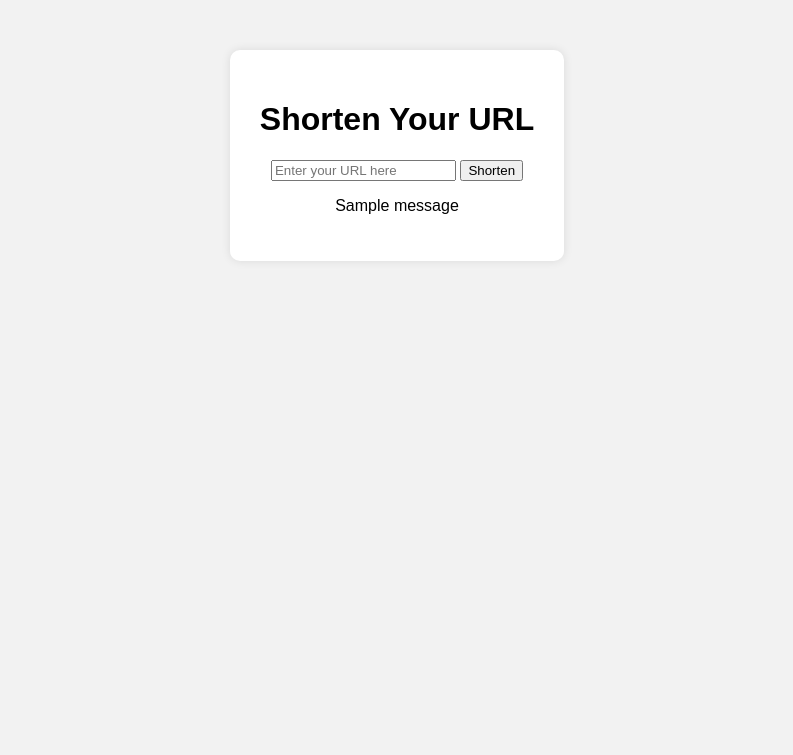
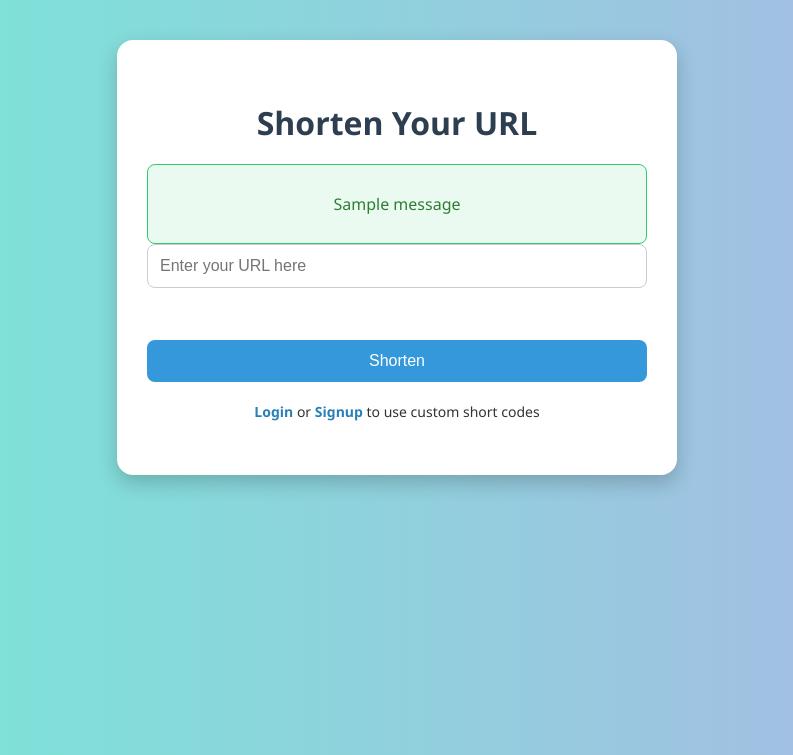
Before and after one commit to sahilshilimkar19/url-shortner, a Flask app: page / in a window 1280 px wide. Shown: the top 755 px of the page, without its empty margins (243-1036 px from the left). Run offline with Flask 3, Linux system fonts and the light colour scheme; one stand-in notice (Sample message) is shown.

Commit message:
Add user authentication, session handling, dashboard, and custom short URL feature

```diff
--- a/app/main.py
+++ b/app/main.py
@@ -1,36 +1,44 @@
-from flask import Flask, render_template, request, redirect, flash, url_for
+from flask import Flask, render_template, request, redirect, flash, url_for, session
 from app.db import init_db, get_db_connection
-import string, random
+from werkzeug.security import generate_password_hash, check_password_hash
+import string
+import random
 
 app = Flask(__name__)
-app.secret_key = 'your_secret_key'  # Needed for flash messages
+app.secret_key = 'your_secret_key'  # Use env variable in production
 
-init_db()  # Create DB on startup
+init_db()  # Creates tables on startup
 
+# Utility: generate random short code
 def generate_short_code(length=6):
     return ''.join(random.choices(string.ascii_letters + string.digits, k=length))
 
+# Home Page – handles form & display
 @app.route("/", methods=["GET", "POST"])
 def home():
     if request.method == "POST":
         original_url = request.form["original_url"]
-        short_code = generate_short_code()
+        custom_code = request.form.get("custom_code")
+        user_id = session.get("user_id")
+
+        short_code = custom_code if user_id and custom_code else generate_short_code()
 
         conn = get_db_connection()
         try:
             conn.execute(
-                "INSERT INTO urls (original_url, short_code) VALUES (?, ?)",
-                (original_url, short_code)
+                "INSERT INTO urls (original_url, short_code, user_id) VALUES (?, ?, ?)",
+                (original_url, short_code, user_id)
             )
             conn.commit()
-            flash(f"Short URL: http://127.0.0.1:5000/{short_code}")
-        except Exception as e:
-            flash("Error: Could not shorten the URL. Try again.")
+            flash(f"Short URL: {request.host_url}{short_code}")
+        except:
+            flash("Short code already in use or error occurred.")
         finally:
             conn.close()
 
     return render_template("index.html")
 
+# Redirect route
 @app.route("/<short_code>")
 def redirect_url(short_code):
     conn = get_db_connection()
@@ -44,3 +52,65 @@ def redirect_url(short_code):
         return redirect(result["original_url"])
     else:
         return "URL not found", 404
+
+# Signup route
+@app.route("/signup", methods=["GET", "POST"])
+def signup():
+    if request.method == "POST":
+        username = request.form["username"]
+        password = request.form["password"]
+        password_hash = generate_password_hash(password)
+
+        conn = get_db_connection()
+        try:
+            conn.execute("INSERT INTO users (username, password_hash) VALUES (?, ?)", (username, password_hash))
+            conn.commit()
+            flash("Account created! Please log in.")
+            return redirect(url_for("login"))
+        except:
+            flash("Username already exists.")
+        finally:
+            conn.close()
+
+    return render_template("signup.html")
+
+# Login route
+@app.route("/login", methods=["GET", "POST"])
+def login():
+    if request.method == "POST":
+        username = request.form["username"]
+        password = request.form["password"]
+
+        conn = get_db_connection()
+        user = conn.execute("SELECT * FROM users WHERE username = ?", (username,)).fetchone()
+        conn.close()
+
+        if user and check_password_hash(user["password_hash"], password):
+            session["user_id"] = user["id"]
+            session["username"] = user["username"]
+            flash("Logged in successfully.")
+            return redirect(url_for("home"))
+        else:
+            flash("Invalid credentials.")
+
+    return render_template("login.html")
+
+# Logout route
+@app.route("/logout")
+def logout():
+    session.clear()
+    flash("Logged out.")
+    return redirect(url_for("home"))
+
+# Dashboard to view user’s URLs
+@app.route("/dashboard")
+def dashboard():
+    if "user_id" not in session:
+        flash("Please login to access your dashboard.")
+        return redirect(url_for("login"))
+
+    conn = get_db_connection()
+    urls = conn.execute("SELECT * FROM urls WHERE user_id = ?", (session["user_id"],)).fetchall()
+    conn.close()
+
+    return render_template("dashboard.html", urls=urls)
--- a/app/templates/index.html
+++ b/app/templates/index.html
@@ -7,11 +7,8 @@
 <body>
     <div class="container">
         <h1>Shorten Your URL</h1>
-        <form method="POST">
-            <input type="url" name="original_url" placeholder="Enter your URL here" required>
-            <button type="submit">Shorten</button>
-        </form>
 
+        <!-- Flash messages -->
         {% with messages = get_flashed_messages() %}
           {% if messages %}
             <div class="flash">
@@ -21,6 +18,33 @@
             </div>
           {% endif %}
         {% endwith %}
+
+        <!-- URL form -->
+        <form method="POST">
+            <input type="url" name="original_url" placeholder="Enter your URL here" required><br>
+
+            {% if session.username %}
+                <input type="text" name="custom_code" placeholder="Custom short code (optional)">
+            {% endif %}
+
+            <button type="submit">Shorten</button>
+        </form>
+
+        <!-- Auth Links -->
+        <div class="auth-links">
+            {% if session.username %}
+                <p>
+                    Logged in as <strong>{{ session.username }}</strong> |
+                    <a href="/dashboard">Dashboard</a> |
+                    <a href="/logout">Logout</a>
+                </p>
+            {% else %}
+                <p>
+                    <a href="/login">Login</a> or
+                    <a href="/signup">Signup</a> to use custom short codes
+                </p>
+            {% endif %}
+        </div>
     </div>
 </body>
 </html>
--- a/static/style.css
+++ b/static/style.css
@@ -1,15 +1,120 @@
+/* Global Styles */
 body {
-    font-family: Arial, sans-serif;
+    font-family: 'Segoe UI', Tahoma, Geneva, Verdana, sans-serif;
+    background: linear-gradient(to right, #74ebd5, #acb6e5);
+    color: #333;
+    margin: 0;
+    padding: 40px 0;
     text-align: center;
-    background-color: #f2f2f2;
-    margin: 0;
-    padding: 50px;
 }
 
+/* Container */
 .container {
     background-color: white;
-    padding: 30px;
-    border-radius: 10px;
-    display: inline-block;
-    box-shadow: 0px 0px 10px rgba(0,0,0,0.1);
+    padding: 40px 30px;
+    border-radius: 16px;
+    box-shadow: 0 8px 20px rgba(0, 0, 0, 0.2);
+    max-width: 500px;
+    margin: auto;
 }
+
+/* Heading */
+h1, h2 {
+    color: #2c3e50;
+    margin-bottom: 20px;
+}
+
+/* Form Styles */
+form {
+    display: flex;
+    flex-direction: column;
+    align-items: stretch;
+    gap: 15px;
+}
+
+input[type="url"],
+input[type="text"],
+input[type="password"],
+input[name="username"] {
+    padding: 12px;
+    border: 1px solid #ccc;
+    border-radius: 8px;
+    font-size: 16px;
+    transition: 0.3s;
+}
+
+input:focus {
+    border-color: #2980b9;
+    outline: none;
+}
+
+button {
+    padding: 12px;
+    font-size: 16px;
+    background-color: #3498db;
+    color: white;
+    border: none;
+    border-radius: 8px;
+    cursor: pointer;
+    transition: background 0.3s;
+}
+
+button:hover {
+    background-color: #2980b9;
+}
+
+/* Flash Message */
+.flash {
+    margin-top: 20px;
+    background-color: #eafaf1;
+    border: 1px solid #2ecc71;
+    color: #2e7d32;
+    padding: 12px;
+    border-radius: 8px;
+}
+
+/* Auth Links */
+.auth-links {
+    margin-top: 20px;
+    font-size: 14px;
+}
+
+.auth-links a {
+    color: #2980b9;
+    text-decoration: none;
+    font-weight: bold;
+}
+
+.auth-links a:hover {
+    text-decoration: underline;
+}
+
+/* Dashboard Table */
+table {
+    width: 100%;
+    margin-top: 25px;
+    border-collapse: collapse;
+}
+
+table th, table td {
+    padding: 12px;
+    border-bottom: 1px solid #ddd;
+}
+
+table th {
+    background-color: #f9f9f9;
+    font-weight: bold;
+}
+
+table tr:hover {
+    background-color: #f1f1f1;
+}
+
+a {
+    color: #3498db;
+    text-decoration: none;
+}
+
+a:hover {
+    text-decoration: underline;
+}
```
Also changed, not shown: app/db.py (+14 -1 lines), app/templates/dashboard.html (added, +49 -0 lines), app/templates/login.html (added, +7 -0 lines), app/templates/signup.html (added, +7 -0 lines), database.db.
